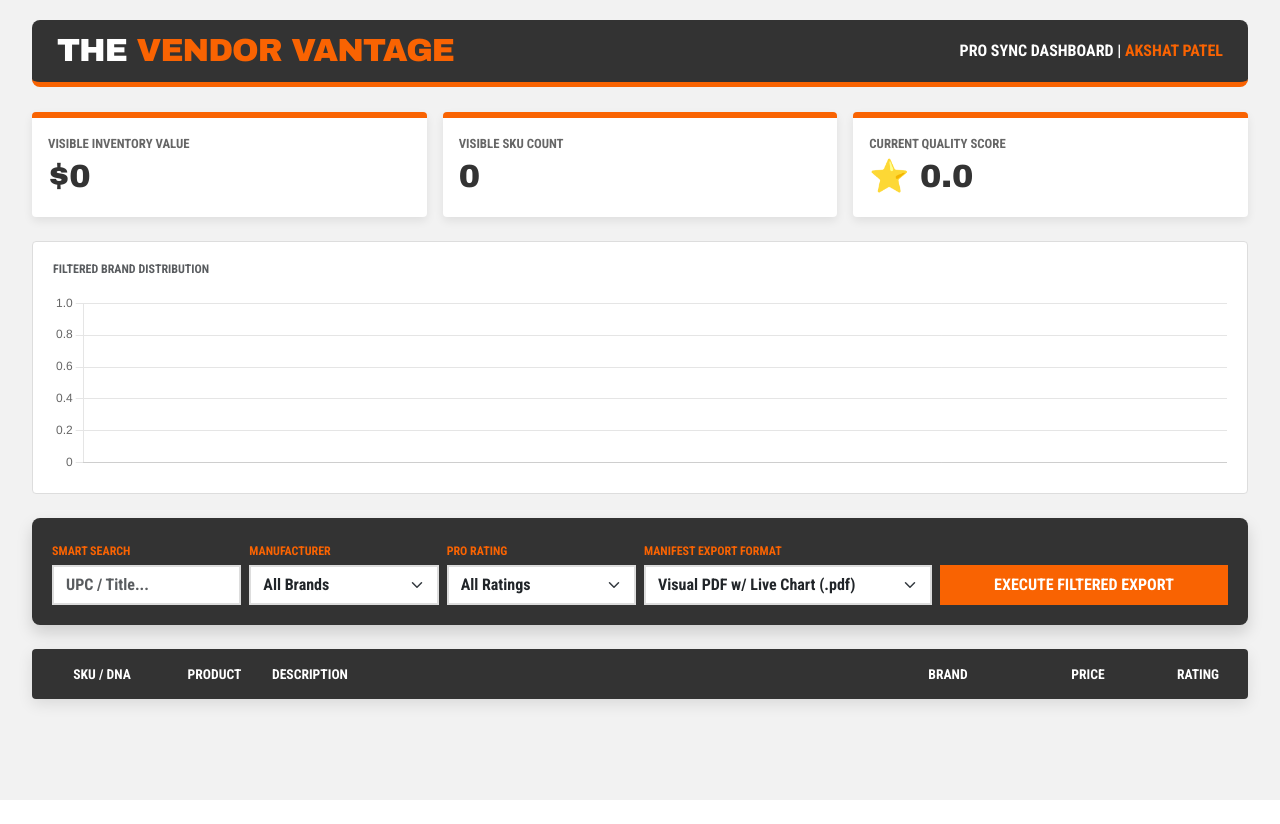
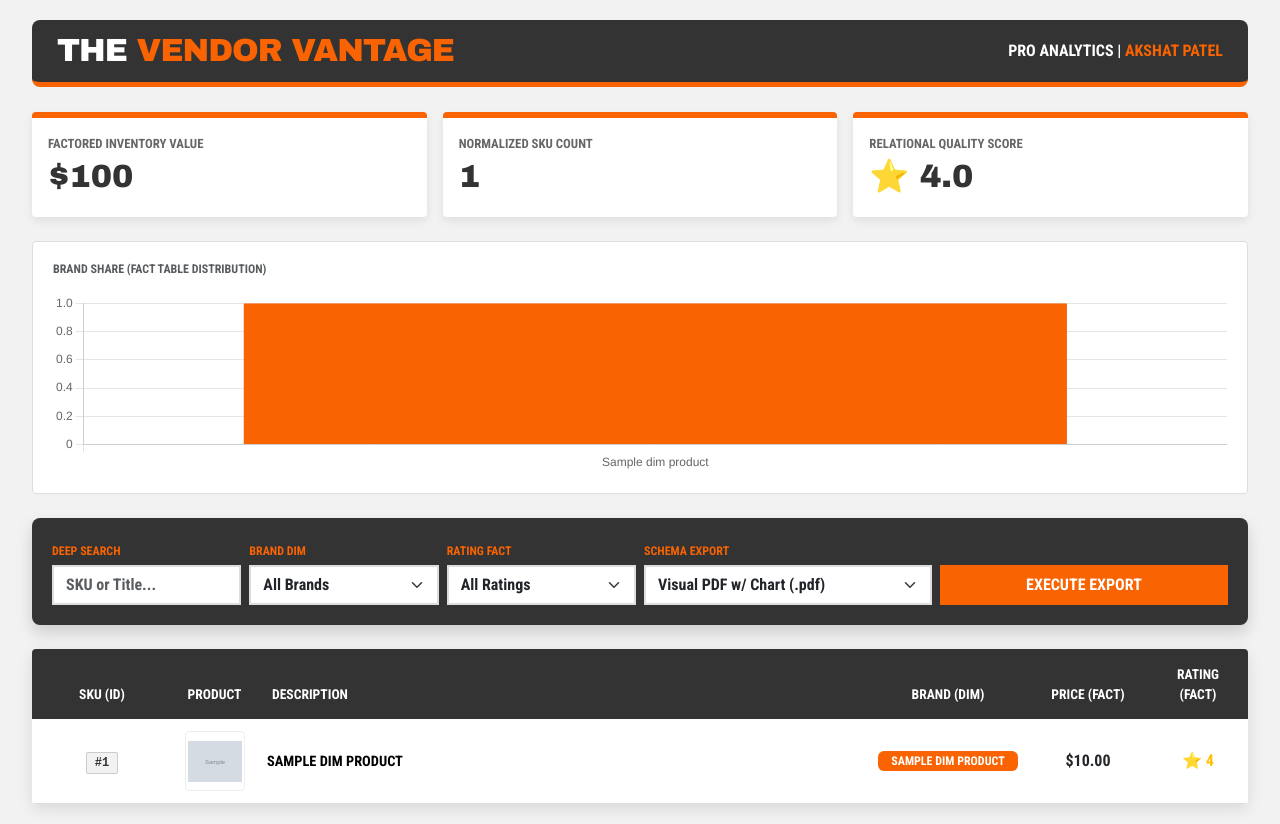
Before and after one commit to AkshatPat3l/VendorVantage, a Flask app: page / in a window 1280 px wide. Before the commit the page ends 800 px from the top, so only its background shows below. Run offline with Flask 3, Linux system fonts and the light colour scheme; grey boxes marked "Sample" are stand-in pictures; a database or web service that is not in the repository returns one stand-in record (values such as "Sample title"); lists and menus that the app fills with data are empty; some libraries are stand-ins or nearby versions.

Commit message:
DB SCHEMA REFACTOR

```diff
--- a/app.py
+++ b/app.py
@@ -1,50 +1,96 @@
 import os
-from flask import Flask, render_template, request, redirect
-from db import execute_query
+import psycopg2
+from flask import Flask, render_template
+from psycopg2.extras import RealDictCursor
+from db import get_db_connection
 
 app = Flask(__name__)
 app.secret_key = os.urandom(24)
 
-@app.route('/search', methods=['POST'])
-def handle_search():
-    search_term = request.form.get('query')
-    if not search_term:
-        return redirect('/')
-
-    # This now hits the GraphQL Home Depot engine
-    from ingest_homedepot import harvest_homedepot_by_term
+def execute_relational_query(query, params=None):
+    """
+    Standardizes database access using RealDictCursor.
+    This allows p['price'] access in Python and p.price in Jinja.
+    """
+    conn = get_db_connection()
+    # FIX: Corrected cursor initialization to avoid TypeError
+    cur = conn.cursor(cursor_factory=RealDictCursor)
     try:
-        harvest_homedepot_by_term(search_term, total_target=500)
+        cur.execute(query, params)
+        return cur.fetchall()
     except Exception as e:
-        print(f"Home Depot Ingest Error: {e}")
-
-    return redirect('/')
+        print(f"❌ Database Error: {e}")
+        return []
+    finally:
+        cur.close()
+        conn.close()
 
 @app.route('/')
 def dashboard():
-    # Fetch all HD products and their stock
+    # 1. ANALYTICS QUERY (JOINING DIMENSIONS & FACTS)
+    # Using a Window Function to calculate brand average in a single pass
     query = """
-        SELECT p.*, COALESCE(i.stock_level, 0) as stock_level
-        FROM products p
-        LEFT JOIN inventory i ON p.id = i.product_id
-        WHERE p.price > 0
-        ORDER BY p.price DESC;
+        SELECT
+            p.product_id,
+            p.title,
+            p.photo_url,
+            p.category,
+            b.brand_name,
+            s.price,
+            s.rating,
+            AVG(s.price) OVER(PARTITION BY b.brand_id) as brand_avg_price
+        FROM dim_products p
+        JOIN dim_brands b ON p.brand_id = b.brand_id
+        JOIN fact_inventory_snapshots s ON p.product_id = s.product_id
+        WHERE s.sync_date = (
+            SELECT MAX(sync_date)
+            FROM fact_inventory_snapshots
+            WHERE product_id = p.product_id
+        )
+        ORDER BY s.price DESC;
     """
-    products = execute_query(query) or []
+    products = execute_relational_query(query)
 
-    # Metrics
-    total_value = sum(p['price'] * p['stock_level'] for p in products)
-    low_stock = sum(1 for p in products if p['stock_level'] < 20)
+    # 2. CALCULATE SUPPLIER INTELLIGENCE (MARKET SHARE)
+    total_market_value = sum(float(p['price']) for p in products) if products else 0
 
-    valid_ratings = [p['rating'] for p in products if p['rating'] > 0]
-    avg_rating = round(sum(valid_ratings) / len(valid_ratings), 1) if valid_ratings else 0.0
+    brand_stats = {}
+    for p in products:
+        name = p['brand_name']
+        if name not in brand_stats:
+            brand_stats[name] = {'value': 0, 'count': 0}
+        brand_stats[name]['value'] += float(p['price'])
+        brand_stats[name]['count'] += 1
+
+    # Format for Chart.js and Sidebar
+    brands_data = []
+    for name, stats in brand_stats.items():
+        share = (stats['value'] / total_market_value * 100) if total_market_value > 0 else 0
+        brands_data.append({
+            'brand_name': name,
+            'share': round(share, 1),
+            'count': stats['count'],
+            'total_value': stats['value']
+        })
+
+    # Sort brands by market share for the chart
+    brands_data = sorted(brands_data, key=lambda x: x['share'], reverse=True)
+
+    # 3. KPI SUMMARY
+    avg_rating = 0
+    if products:
+        valid_ratings = [float(p['rating']) for p in products if p['rating'] > 0]
+        avg_rating = round(sum(valid_ratings) / len(valid_ratings), 1) if valid_ratings else 0
 
     return render_template('index.html',
                            products=products,
-                           total=len(products),
-                           total_value=total_value,
-                           low_stock=low_stock,
-                           avg_rating=avg_rating)
+                           brands=brands_data,
+                           total_value=total_market_value,
+                           total_count=len(products),
+                           avg_rating=avg_rating,
+                           system_status="GCP-TOR-ZONE-1: ACTIVE")
 
 if __name__ == "__main__":
-    app.run(host='0.0.0.0', port=int(os.environ.get("PORT", 5000)))
+
+    port = int(os.environ.get("PORT", 5000))
+    app.run(host='0.0.0.0', port=port, debug=True)
--- a/templates/index.html
+++ b/templates/index.html
@@ -34,7 +34,7 @@
         .kpi-value { font-family: 'Archivo Black', sans-serif; font-size: 2rem; color: var(--hd-black); }
 
         /* TABLE SYSTEM */
-        .table-container { background: white; border-radius: 4px; box-shadow: 0 5px 15px rgba(0,0,0,0.1); overflow-x: auto; max-height: 700px; overflow-y: auto; }
+        .table-container { background: white; border-radius: 4px; box-shadow: 0 5px 15px rgba(0,0,0,0.1); overflow-x: auto; max-height: 600px; overflow-y: auto; }
         .fixed-table { table-layout: fixed; width: 100%; border-collapse: separate; border-spacing: 0; min-width: 1100px; }
         .fixed-table thead { position: sticky; top: 0; z-index: 10; }
         .fixed-table thead th { background: var(--hd-black); color: white; border: none; text-transform: uppercase; font-size: 0.85rem; padding: 15px; }
@@ -48,16 +48,12 @@
         .brand-badge { font-weight: 700; text-transform: uppercase; font-size: 0.75rem; background: var(--hd-orange) !important; color: white !important; border: none; display: block; text-align: center; padding: 4px; }
         .img-thumb { width: 60px; height: 60px; object-fit: contain; border: 1px solid #eee; background: #fff; padding: 2px; border-radius: 4px; }
 
-        /* FILTERS */
         .filter-card { background: var(--hd-black); color: white; border-radius: 8px; padding: 20px; }
         .filter-card label { color: var(--hd-orange); font-weight: 700; margin-bottom: 5px; font-size: 0.75rem; text-transform: uppercase; }
         .form-select, .form-control { border-radius: 0; border: 2px solid #ddd; font-weight: bold; }
 
-        /* BUTTONS */
         .btn-hd { background: var(--hd-orange); color: white; border: none; font-weight: 700; text-transform: uppercase; border-radius: 0; transition: 0.2s; }
         .btn-hd:hover { background: #d45402; color: white; transform: translateY(-2px); }
-        .btn-reset { background: #666; color: white; border: none; font-weight: 700; text-transform: uppercase; border-radius: 0; }
-
         .chart-container { background: white; border-radius: 4px; padding: 20px; border: 1px solid #ddd; }
     </style>
 </head>
@@ -66,57 +62,55 @@
     <div class="container-fluid">
         <div class="hd-header d-flex justify-content-between align-items-center">
             <div class="hd-logo-text fs-2">THE <span class="hd-orange-text">VENDOR VANTAGE</span></div>
-            <div class="fw-bold text-uppercase">Pro Sync Dashboard | <span class="hd-orange-text">Akshat Patel</span></div>
+            <div class="fw-bold">PRO ANALYTICS | <span class="hd-orange-text">AKSHAT PATEL</span></div>
         </div>
 
         <div class="row mb-4 g-3">
-            <div class="col-md-4"><div class="card kpi-card p-3"><div class="kpi-title">Visible Inventory Value</div><div class="kpi-value" id="kpiValue">$0.00</div></div></div>
-            <div class="col-md-4"><div class="card kpi-card p-3"><div class="kpi-title">Visible SKU Count</div><div class="kpi-value" id="kpiTotal">0</div></div></div>
-            <div class="col-md-4"><div class="card kpi-card p-3"><div class="kpi-title">Current Quality Score</div><div class="kpi-value hd-orange-text" id="kpiRate">⭐ 0.0</div></div></div>
+            <div class="col-md-4"><div class="card kpi-card p-3"><div class="kpi-title">Factored Inventory Value</div><div class="kpi-value" id="kpiValue">$0.00</div></div></div>
+            <div class="col-md-4"><div class="card kpi-card p-3"><div class="kpi-title">Normalized SKU Count</div><div class="kpi-value" id="kpiTotal">0</div></div></div>
+            <div class="col-md-4"><div class="card kpi-card p-3"><div class="kpi-title">Relational Quality Score</div><div class="kpi-value hd-orange-text" id="kpiRate">⭐ 0.0</div></div></div>
         </div>
 
         <div class="chart-container mb-4">
-            <h6 class="fw-bold text-muted text-uppercase mb-3" style="font-size: 0.75rem;">Filtered Brand Distribution</h6>
+            <h6 class="fw-bold text-muted text-uppercase mb-3" style="font-size: 0.75rem;">Brand Share (Fact Table Distribution)</h6>
             <div style="height: 180px;"><canvas id="brandChart"></canvas></div>
         </div>
 
         <div class="filter-card mb-4 shadow">
             <div class="row g-2 align-items-end">
                 <div class="col-md-2">
-                    <label>Smart Search</label>
-                    <input type="text" id="searchInput" class="form-control" placeholder="UPC / Title...">
+                    <label>Deep Search</label>
+                    <input type="text" id="searchInput" class="form-control" placeholder="SKU or Title...">
                 </div>
                 <div class="col-md-2">
-                    <label>Manufacturer</label>
+                    <label>Brand Dim</label>
                     <select id="brandFilter" class="form-select">
                         <option value="all">All Brands</option>
-                        {% set ns_b = namespace(brands=[]) %}
-                        {% for p in products %}{% if p.brand not in ns_b.brands %}{% set _ = ns_b.brands.append(p.brand) %}{% endif %}{% endfor %}
-                        {% for b in ns_b.brands|sort %}<option value="{{ b }}">{{ b|upper }}</option>{% endfor %}
+                        {# This loop expects brands from the dim_brands table #}
+                        {% for b in brands %}
+                            <option value="{{ b.brand_name }}">{{ b.brand_name|upper }}</option>
+                        {% endfor %}
                     </select>
                 </div>
                 <div class="col-md-2">
-                    <label>Pro Rating</label>
+                    <label>Rating Fact</label>
                     <select id="ratingFilter" class="form-select">
                         <option value="0">All Ratings</option>
                         <option value="4.5">Elite (4.5+)</option>
                         <option value="4.0">High (4.0+)</option>
-                        <option value="3.5">Good (3.5+)</option>
                     </select>
                 </div>
                 <div class="col-md-3">
-                    <label>Manifest Export Format</label>
+                    <label>Schema Export</label>
                     <select id="exportFormat" class="form-select">
-                        <option value="pdf-visual">Visual PDF w/ Live Chart (.pdf)</option>
-                        <option value="pdf-data">Clean Data PDF Only (.pdf)</option>
-                        <option value="xlsx">Excel Spreadsheet (.xlsx)</option>
-                        <option value="png">HQ Dashboard Snapshot (.png)</option>
-                        <option value="csv">Standard Table (.csv)</option>
-                        <option value="json">Developer Stream (.json)</option>
+                        <option value="pdf-visual">Visual PDF w/ Chart (.pdf)</option>
+                        <option value="pdf-data">Data PDF Only (.pdf)</option>
+                        <option value="xlsx">Excel Sheet (.xlsx)</option>
+                        <option value="csv">Standard CSV (.csv)</option>
                     </select>
                 </div>
                 <div class="col-md-3">
-                    <button onclick="handleMasterExport()" class="btn btn-hd w-100 py-2">Execute Filtered Export</button>
+                    <button onclick="handleMasterExport()" class="btn btn-hd w-100 py-2">Execute Export</button>
                 </div>
             </div>
         </div>
@@ -125,26 +119,32 @@
             <table class="table table-hover align-middle fixed-table mb-0">
                 <thead>
                     <tr>
-                        <th class="col-ids text-center">SKU / DNA</th>
+                        <th class="col-ids text-center">SKU (ID)</th>
                         <th class="col-img text-center">Product</th>
                         <th class="col-desc">Description</th>
-                        <th class="col-brand text-center">Brand</th>
-                        <th class="col-price text-center">Price</th>
-                        <th class="col-rate text-center">Rating</th>
+                        <th class="col-brand text-center">Brand (Dim)</th>
+                        <th class="col-price text-center">Price (Fact)</th>
+                        <th class="col-rate text-center">Rating (Fact)</th>
                     </tr>
                 </thead>
                 <tbody id="tableBody">
+                    {#
+                        DATA SHAPE EXPECTED:
+                        products = [{
+                            "product_id": 123,
+                            "title": "...",
+                            "photo_url": "...",
+                            "brand_name": "...",
+                            "price": 99.99,
+                            "rating": 4.5
+                        }]
+                    #}
                     {% for p in products %}
-                        {% set brand = p.brand|upper %}
-                        {# Brand Shield Logic #}
-                        {% if 'DEERE' in p.title|upper or p.brand|upper == 'JOHN' %}{% set brand = 'JOHN DEERE' %}{% endif %}
-                        {% if 'SAMSUNG' in p.title|upper %}{% set brand = 'SAMSUNG' %}{% endif %}
-
-                        <tr class="product-row" data-brand="{{ brand }}" data-price="{{ p.price }}" data-rating="{{ p.rating }}">
-                            <td class="col-ids text-center"><span class="sku-badge search-upc">#{{ p.id }}</span></td>
+                        <tr class="product-row" data-brand="{{ p.brand_name }}" data-price="{{ p.price }}" data-rating="{{ p.rating }}">
+                            <td class="col-ids text-center"><span class="sku-badge search-upc">#{{ p.product_id }}</span></td>
                             <td class="col-img text-center"><img src="{{ p.photo_url }}" class="img-thumb" onerror="this.src='https://via.placeholder.com/60?text=HD'"></td>
-                            <td class="col-desc"><div class="description-cell search-title" title="{{ p.title }}">{{ p.title|upper }}</div></td>
-                            <td class="col-brand text-center"><span class="badge brand-badge search-brand">{{ brand }}</span></td>
+                            <td class="col-desc"><div class="description-cell search-title">{{ p.title|upper }}</div></td>
+                            <td class="col-brand text-center"><span class="badge brand-badge search-brand">{{ p.brand_name }}</span></td>
                             <td class="col-price text-center fw-bold text-dark">${{ "%.2f"|format(p.price) }}</td>
                             <td class="col-rate text-center fw-bold text-warning">⭐ {{ p.rating }}</td>
                         </tr>
@@ -172,7 +172,6 @@
                 const brand = row.dataset.brand;
                 const rating = parseFloat(row.dataset.rating);
 
-                // DYNAMIC FILTER LOGIC
                 const matches = title.includes(term) &&
                                 (bLimit === 'all' || brand === bLimit) &&
                                 (rating >= minRate);
@@ -204,7 +203,7 @@
                 const ctx = document.getElementById('brandChart').getContext('2d');
                 brandChart = new Chart(ctx, {
                     type: 'bar',
-                    data: { labels, datasets: [{ label: 'SKU Distribution', data, backgroundColor: '#F96302' }] },
+                    data: { labels, datasets: [{ label: 'Fact Table Count', data, backgroundColor: '#F96302' }] },
                     options: { maintainAspectRatio: false, plugins: { legend: { display: false } }, scales: { y: { beginAtZero: true } } }
                 });
             }
@@ -212,10 +211,7 @@
 
         async function handleMasterExport() {
             const format = document.getElementById('exportFormat').value;
-
-            // CRITICAL FIX: Only grab rows currently visible to the user
             const visibleRows = rows.filter(r => r.style.display !== 'none');
-
             const data = visibleRows.map(r => ({
                 SKU: r.querySelector('.search-upc').innerText.replace('#', ''),
                 Title: r.querySelector('.search-title').innerText,
@@ -224,19 +220,19 @@
                 Rating: r.dataset.rating
             }));
 
-            if (data.length === 0) return alert("Zero products matching your current filters. Export canceled.");
+            if (data.length === 0) return alert("No relational data matching filters.");
 
             if (format.startsWith('pdf')) {
                 const doc = new jsPDF();
                 doc.setFont("helvetica", "bold");
-                doc.setTextColor(249, 99, 2); // HD Orange
-                doc.setFontSize(18);
-                doc.text("THE VENDOR VANTAGE | PRO MANIFEST", 14, 20);
+                doc.setTextColor(249, 99, 2);
+                doc.setFontSize(20);
+                doc.text("VENDOR VANTAGE | STAR SCHEMA MANIFEST", 14, 20);
 
                 doc.setFontSize(10);
                 doc.setTextColor(100);
-                doc.text(`Pro Account: Akshat Patel | Date: ${new Date().toLocaleDateString()}`, 14, 28);
-                doc.text(`Visible Inventory Value: ${document.getElementById('kpiValue').innerText} | Count: ${data.length}`, 14, 33);
+                doc.text(`Pro Analytics for Akshat Patel | Date: ${new Date().toLocaleDateString()}`, 14, 28);
+                doc.text(`Fact Table Value: ${document.getElementById('kpiValue').innerText} | Items: ${data.length}`, 14, 33);
 
                 let startY = 40;
                 if (format === 'pdf-visual') {
@@ -248,47 +244,30 @@
 
                 doc.autoTable({
                     startY: startY,
-                    head: [['SKU', 'Product Description', 'Brand', 'Price', 'Rating']],
+                    head: [['SKU', 'Description', 'Brand Dim', 'Price Fact', 'Rating Fact']],
                     body: data.map(d => [d.SKU, d.Title, d.Brand, d.Price, d.Rating]),
                     headStyles: { fillColor: [51, 51, 51], textColor: [255, 255, 255] },
-                    alternateRowStyles: { fillColor: [242, 242, 242] },
+                    alternateRowStyles: { fillColor: [245, 245, 245] },
                     styles: { fontSize: 8 }
                 });
-                doc.save(`HD_Pro_Filtered_${format}.pdf`);
+                doc.save(`HD_Relational_Manifest_${format}.pdf`);
             }
             else if (format === 'xlsx') {
                 const ws = XLSX.utils.json_to_sheet(data);
                 const wb = XLSX.utils.book_new();
-                XLSX.utils.book_append_sheet(wb, ws, "Filtered_Inventory");
-                XLSX.writeFile(wb, "HD_Pro_Filtered_Inventory.xlsx");
-            }
-            else if (format === 'png') {
-                const filters = document.querySelector('.filter-card');
-                filters.style.visibility = 'hidden';
-                const canvas = await html2canvas(document.body, { scale: 2 });
-                const link = document.createElement('a');
-                link.download = 'HD_Dashboard_Snapshot.png';
-                link.href = canvas.toDataURL();
-                link.click();
-                filters.style.visibility = 'visible';
-            }
-            else if (format === 'csv') {
-                const csv = "SKU,Title,Brand,Price,Rating\n" + data.map(d => `"${d.SKU}","${d.Title.replace(/"/g, '""')}","${d.Brand}",${d.Price},${d.Rating}`).join("\n");
-                downloadFile(csv, 'HD_Filtered_Export.csv', 'text/csv');
+                XLSX.utils.book_append_sheet(wb, ws, "Star_Schema_Export");
+                XLSX.writeFile(wb, "HD_Relational_Inventory.xlsx");
             }
             else {
-                downloadFile(JSON.stringify(data, null, 2), 'HD_Filtered_Export.json', 'application/json');
+                const csv = "SKU,Title,Brand,Price,Rating\n" + data.map(d => `"${d.SKU}","${d.Title.replace(/"/g, '""')}","${d.Brand}",${d.Price},${d.Rating}`).join("\n");
+                const blob = new Blob([csv], { type: 'text/csv' });
+                const a = document.createElement('a'); a.href = URL.createObjectURL(blob); a.download = 'HD_Relational_Export.csv'; a.click();
             }
         }
 
-        function downloadFile(content, name, type) {
-            const blob = new Blob([content], { type });
-            const a = document.createElement('a');
-            a.href = URL.createObjectURL(blob); a.download = name; a.click();
-        }
-
         ['searchInput', 'brandFilter', 'ratingFilter'].forEach(id => {
-            document.getElementById(id).addEventListener('input', updateDashboard);
+            const el = document.getElementById(id);
+            if(el) el.addEventListener('input', updateDashboard);
         });
 
         updateDashboard();
```
Also changed, not shown: ingest_homedepot.py (+47 -44 lines).
